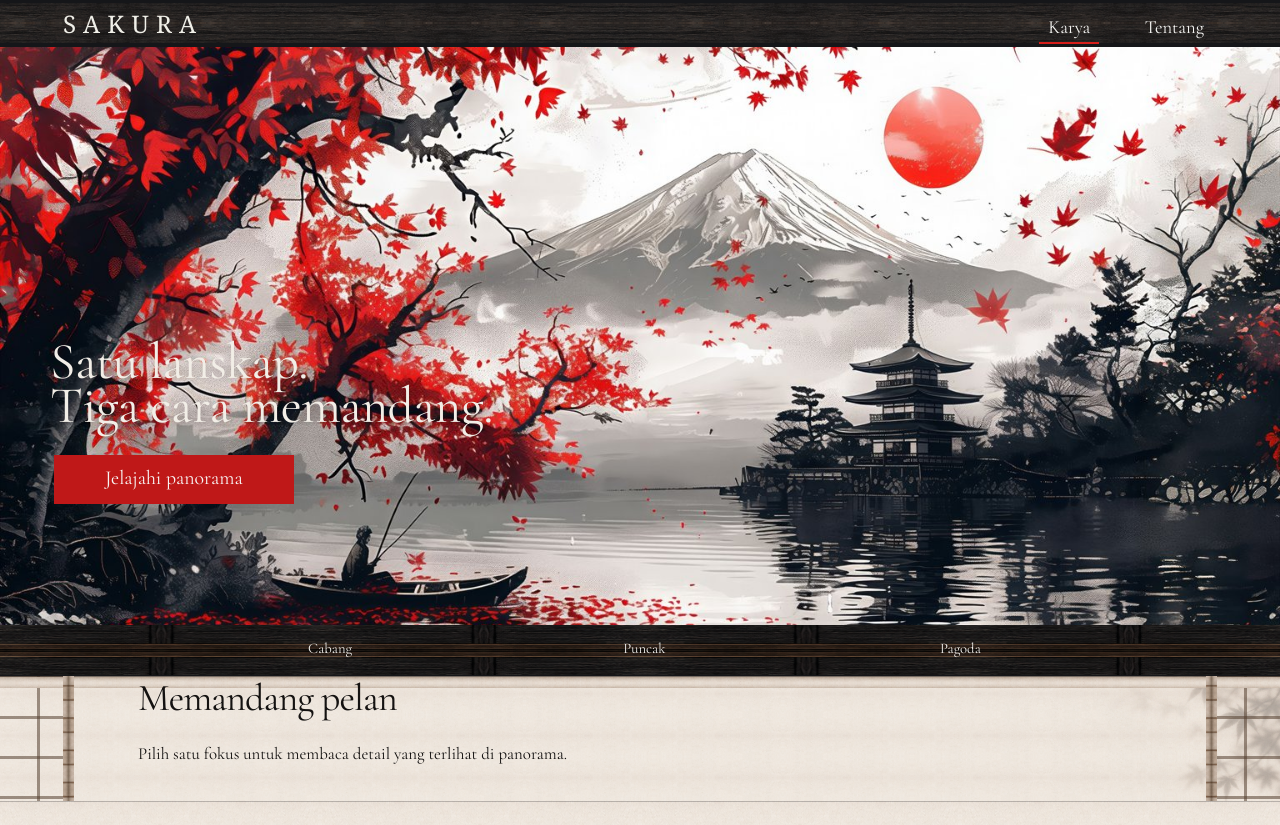
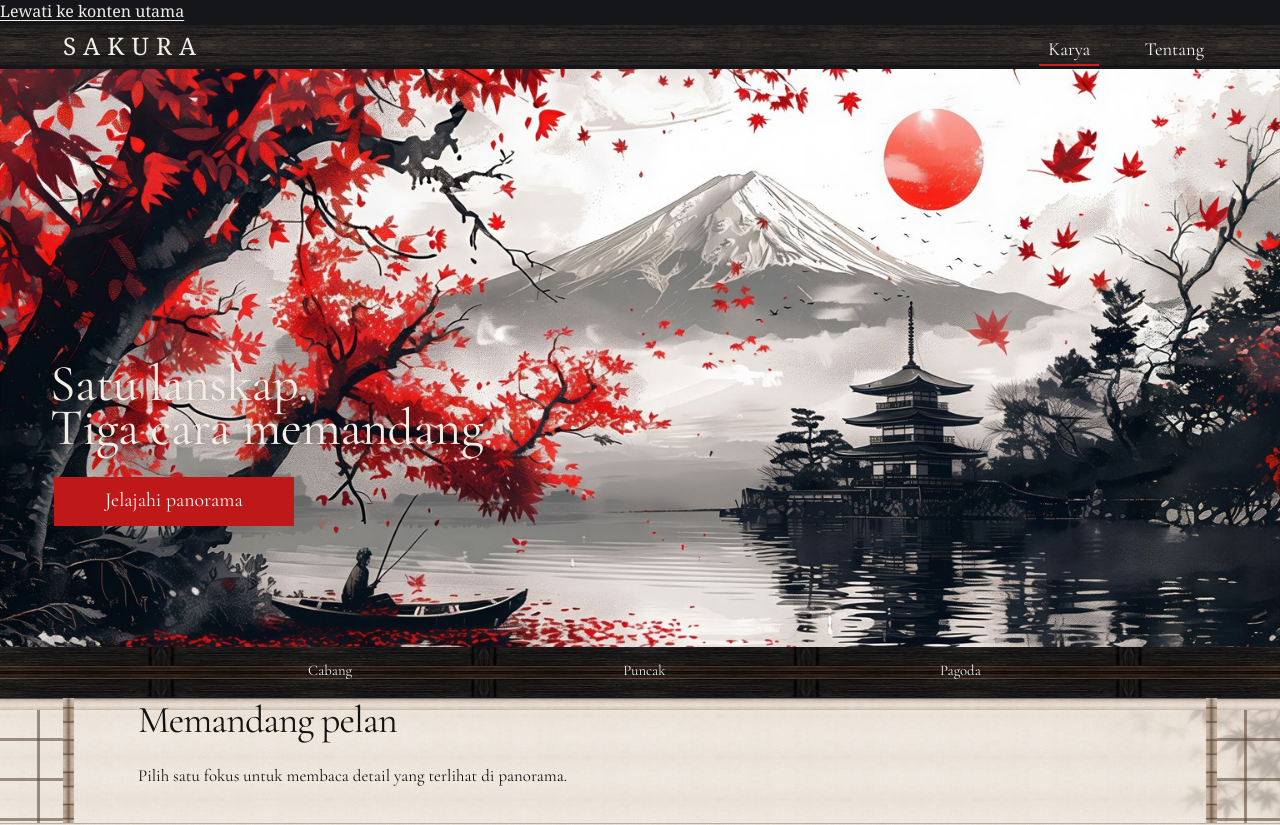
Before and after one commit to Fabverse0/Sakura, a React (Vite) app: page / in a window 1280 px wide. Shown: the top 825 px of the page. Built offline with nearby package versions, Linux system fonts and the light colour scheme; a web font is replaced by a local one.

Commit message:
a11y: add skip link markup
Co-Authored-By: Claude Sonnet 5.5 <noreply@anthropic.com>

```diff
--- a/src/App.jsx
+++ b/src/App.jsx
@@ -152,6 +152,9 @@ export default function App() {
 
   return (
     <>
+      <a className="skip-link" href="#top">
+        Lewati ke konten utama
+      </a>
       <div
         className="comp-frame"
         data-focus={activeView}
```
